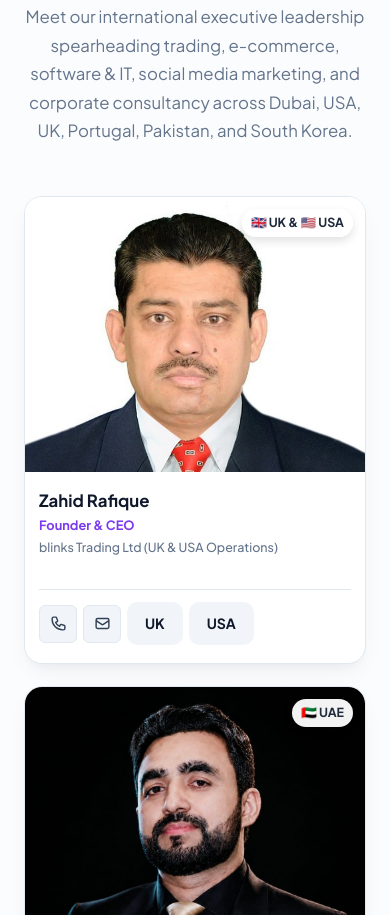
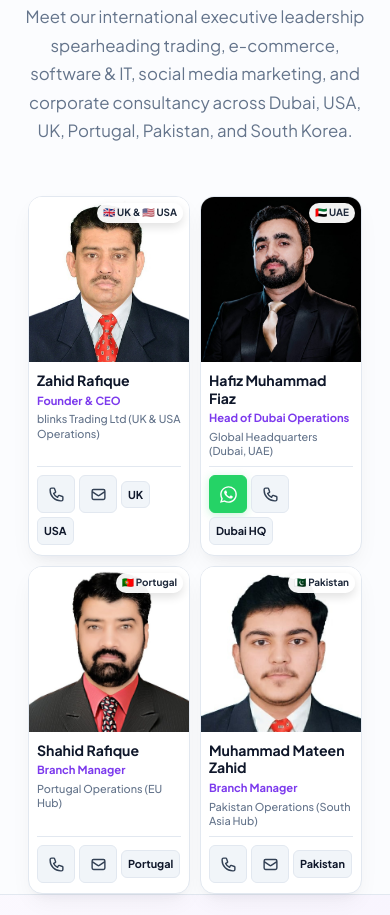
Before and after one commit to MaryamZahid-SE/Bright-Links-Corporate, a plain HTML site: page index.html in a window 390 px wide. Shown: the part 2989-3904 px from the top of the page. Drawn offline with Linux system fonts and the light colour scheme.

Commit message:
Show 2 team members per row in mobile view

```diff
--- a/assets/css/style.css
+++ b/assets/css/style.css
@@ -1020,19 +1020,167 @@ button, input, select, textarea {
   margin-top: auto;
   padding-top: 12px;
   border-top: 1px solid var(--border-light);
+  flex-wrap: wrap;
+}
+
+.team-card .hub-action-btn {
+  padding: 8px 12px;
+  font-size: 0.78rem;
+  border-radius: var(--radius-sm);
+  background: #f1f5f9;
+  border: 1px solid #e2e8f0;
+}
+
+.team-card .hub-action-btn:hover {
+  background: var(--primary-purple);
+  color: #ffffff;
+  border-color: var(--primary-purple);
 }
 
 @media (max-width: 1100px) {
   .team-grid {
     grid-template-columns: repeat(2, 1fr);
-    max-width: 700px;
-  }
-}
-
-@media (max-width: 580px) {
+    max-width: 760px;
+    gap: 18px;
+  }
+}
+
+@media (max-width: 768px) {
+  .team-block {
+    padding: 50px 0;
+  }
   .team-grid {
-    grid-template-columns: 1fr;
-    max-width: 360px;
+    grid-template-columns: repeat(2, 1fr) !important;
+    gap: 12px !important;
+    max-width: 100% !important;
+    margin-top: 24px;
+  }
+  .team-card {
+    border-radius: 14px;
+  }
+  .team-card-image-wrap {
+    height: 195px;
+  }
+  .team-flag-pill {
+    top: 8px;
+    right: 8px;
+    font-size: 0.68rem;
+    padding: 3px 8px;
+  }
+  .team-card-body {
+    padding: 12px 10px;
+  }
+  .team-name {
+    font-size: 0.95rem;
+    line-height: 1.25;
+    margin-bottom: 2px;
+  }
+  .team-designation {
+    font-size: 0.74rem;
+    margin-bottom: 3px;
+  }
+  .team-dept {
+    font-size: 0.72rem;
+    line-height: 1.3;
+    min-height: 32px;
+    margin-bottom: 10px;
+  }
+  .team-contact-actions {
+    gap: 4px;
+    padding-top: 8px;
+  }
+  .team-action-icon-btn {
+    width: 32px;
+    height: 32px;
+    border-radius: 6px;
+  }
+  .team-action-icon-btn svg {
+    width: 15px;
+    height: 15px;
+  }
+  .team-card .hub-action-btn {
+    padding: 5px 8px;
+    font-size: 0.72rem;
+    border-radius: 6px;
+  }
+}
+
+@media (max-width: 480px) {
+  .team-grid {
+    grid-template-columns: repeat(2, 1fr) !important;
+    gap: 10px !important;
+    padding: 0 4px;
+  }
+  .team-card-image-wrap {
+    height: 165px;
+  }
+  .team-flag-pill {
+    top: 6px;
+    right: 6px;
+    font-size: 0.62rem;
+    padding: 2px 6px;
+  }
+  .team-card-body {
+    padding: 10px 8px;
+  }
+  .team-name {
+    font-size: 0.88rem;
+  }
+  .team-designation {
+    font-size: 0.70rem;
+  }
+  .team-dept {
+    font-size: 0.68rem;
+    min-height: 28px;
+    margin-bottom: 8px;
+  }
+  .team-contact-actions {
+    gap: 4px;
+  }
+  .team-action-icon-btn {
+    width: 29px;
+    height: 29px;
+  }
+  .team-action-icon-btn svg {
+    width: 13px;
+    height: 13px;
+  }
+  .team-card .hub-action-btn {
+    padding: 4px 6px;
+    font-size: 0.68rem;
+  }
+}
+
+@media (max-width: 360px) {
+  .team-grid {
+    gap: 8px !important;
+  }
+  .team-card-image-wrap {
+    height: 140px;
+  }
+  .team-card-body {
+    padding: 8px 6px;
+  }
+  .team-name {
+    font-size: 0.82rem;
+  }
+  .team-designation {
+    font-size: 0.66rem;
+  }
+  .team-dept {
+    font-size: 0.64rem;
+  }
+  .team-action-icon-btn {
+    width: 26px;
+    height: 26px;
+  }
+  .team-action-icon-btn svg {
+    width: 12px;
+    height: 12px;
+  }
+  .team-card .hub-action-btn {
+    padding: 3px 5px;
+    font-size: 0.64rem;
   }
 }
 
```
